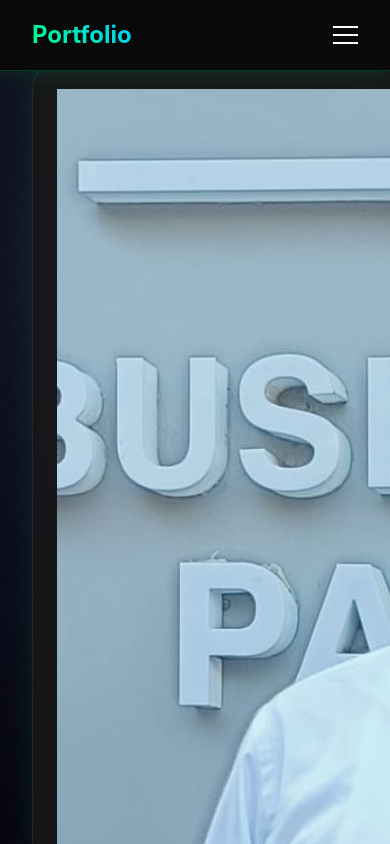
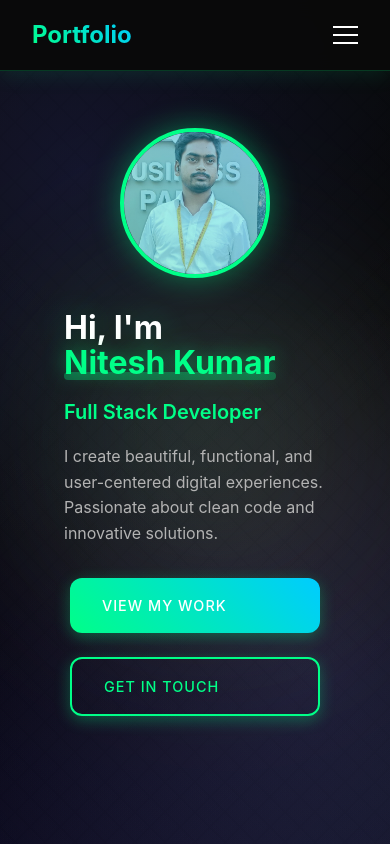
Before and after one commit to nitesh7667/portfolio, a React (Vite) app: page / in a window 390 px wide. Shown: the top 844 px of the page. Built offline with nearby package versions, Linux system fonts and the light colour scheme.

Commit message:
Fix image sizing and layout improvements

```diff
--- a/src/styles/Hero.css
+++ b/src/styles/Hero.css
@@ -41,44 +41,49 @@
   z-index: 0;
 }
 
+.hero-container {
+  display: flex;
+  align-items: center;
+  justify-content: center;
+  max-width: 1200px;
+  margin: 0 auto;
+  padding: 0 2rem;
+}
+
 .hero-content {
-  text-align: center;
-  max-width: 800px;
-  padding: 3rem;
+  display: flex;
+  align-items: center;
+  gap: 4rem;
+  max-width: 1000px;
   position: relative;
   z-index: 1;
   animation: fadeIn 1s ease-out;
-  background: rgba(26, 26, 26, 0.8);
-  backdrop-filter: blur(10px);
-  border-radius: 1.5rem;
-  border: 1px solid rgba(0, 255, 136, 0.1);
-  box-shadow: 0 8px 32px rgba(0, 255, 136, 0.1);
 }
 
-.profile-image {
-  width: 200px;
-  height: 200px;
-  margin: 0 auto 2rem;
+.hero-image {
+  width: 150px;
+  height: 150px;
   border-radius: 50%;
   overflow: hidden;
-  border: 3px solid var(--accent-color);
-  box-shadow: 0 0 20px rgba(0, 255, 136, 0.3);
+  border: 4px solid var(--accent-color);
+  box-shadow: 0 0 30px rgba(0, 255, 136, 0.4);
   position: relative;
   animation: fadeIn 1s ease-out;
+  flex-shrink: 0;
 }
 
-.profile-image img {
+.hero-image img {
   width: 100%;
   height: 100%;
   object-fit: cover;
   transition: transform 0.3s ease;
 }
 
-.profile-image:hover img {
+.hero-image:hover img {
   transform: scale(1.05);
 }
 
-.profile-image::before {
+.hero-image::before {
   content: '';
   position: absolute;
   inset: 0;
@@ -87,57 +92,42 @@
   z-index: 1;
 }
 
-.hero h1 {
-  font-size: 4rem;
-  margin-bottom: 1.5rem;
+.hero-text {
+  flex: 1;
+  text-align: left;
+}
+
+.hero-text h1 {
+  font-size: 3.5rem;
+  margin-bottom: 1rem;
   color: var(--text-color);
   animation: fadeInUp 1s ease-out;
   text-shadow: 0 0 30px rgba(0, 255, 136, 0.3);
 }
 
-.hero h2 {
-  font-size: 2.5rem;
-  color: var(--light-text);
-  margin-bottom: 1.5rem;
+.hero-text .title {
+  font-size: 2rem;
+  color: var(--accent-color);
+  margin-bottom: 1rem;
   animation: fadeIn 1s ease-out 0.4s backwards;
+  font-weight: 600;
 }
 
-.hero p {
-  font-size: 1.25rem;
+.hero-text .description {
+  font-size: 1.2rem;
   color: var(--light-text);
   margin-bottom: 2rem;
   animation: fadeInUp 1s ease-out 0.2s backwards;
+  line-height: 1.6;
 }
 
-.highlight {
-  position: relative;
-  display: inline-block;
-  color: var(--accent-color);
-  font-weight: 700;
-  text-shadow: 0 0 20px rgba(0, 255, 136, 0.5);
-}
-
-.highlight::after {
-  content: '';
-  position: absolute;
-  bottom: 0;
-  left: 0;
-  width: 100%;
-  height: 8px;
-  background: var(--accent-color);
-  opacity: 0.3;
-  z-index: -1;
-  border-radius: 4px;
-}
-
-.cta-buttons {
+.hero-buttons {
   display: flex;
   gap: 1.5rem;
-  justify-content: center;
   animation: fadeIn 1s ease-out 0.8s backwards;
 }
 
-.hero .btn {
+.hero-buttons .btn {
   display: inline-block;
   padding: 1rem 2rem;
   background: var(--gradient-1);
@@ -147,16 +137,25 @@
   font-weight: 500;
   transition: var(--transition);
   border: none;
-  animation: fadeInUp 1s ease-out 0.4s backwards;
   text-transform: uppercase;
   letter-spacing: 1px;
   box-shadow: 0 4px 15px rgba(0, 255, 136, 0.3);
 }
 
-.hero .btn:hover {
+.hero-buttons .btn:hover {
   transform: translateY(-3px);
-  background: var(--gradient-2);
-  box-shadow: 0 6px 20px rgba(255, 51, 102, 0.4);
+  box-shadow: 0 6px 20px rgba(0, 255, 136, 0.4);
+}
+
+.hero-buttons .btn-outline {
+  background: transparent;
+  border: 2px solid var(--accent-color);
+  color: var(--accent-color);
+}
+
+.hero-buttons .btn-outline:hover {
+  background: var(--accent-color);
+  color: var(--text-color);
 }
 
 /* Floating animation for background elements */
@@ -197,27 +196,74 @@
   animation-delay: -4s;
 }
 
+.highlight {
+  position: relative;
+  display: inline-block;
+  color: var(--accent-color);
+  font-weight: 700;
+  text-shadow: 0 0 20px rgba(0, 255, 136, 0.5);
+}
+
+.highlight::after {
+  content: '';
+  position: absolute;
+  bottom: 0;
+  left: 0;
+  width: 100%;
+  height: 8px;
+  background: var(--accent-color);
+  opacity: 0.3;
+  z-index: -1;
+  border-radius: 4px;
+}
+
 @media (max-width: 768px) {
-  .hero h1 {
+  .hero-content {
+    flex-direction: column;
+    text-align: center;
+    gap: 2rem;
+    padding: 2rem 1rem;
+  }
+
+  .hero-image {
+    width: 150px;
+    height: 150px;
+  }
+
+  .hero-text h1 {
     font-size: 2.5rem;
   }
 
-  .hero h2 {
-    font-size: 1.75rem;
+  .hero-text .title {
+    font-size: 1.5rem;
   }
 
-  .hero p {
-    font-size: 1.1rem;
+  .hero-text .description {
+    font-size: 1rem;
   }
 
-  .cta-buttons {
+  .hero-buttons {
     flex-direction: column;
     align-items: center;
-    gap: 1rem;
   }
 
-  .hero-content {
-    padding: 1.5rem;
-    margin: 0 1rem;
+  .hero-buttons .btn {
+    width: 100%;
+    max-width: 250px;
   }
 }
+
+@media (max-width: 480px) {
+  .hero-image {
+    width: 150px;
+    height: 150px;
+  }
+
+  .hero-text h1 {
+    font-size: 2rem;
+  }
+
+  .hero-text .title {
+    font-size: 1.25rem;
+  }
+}
```
